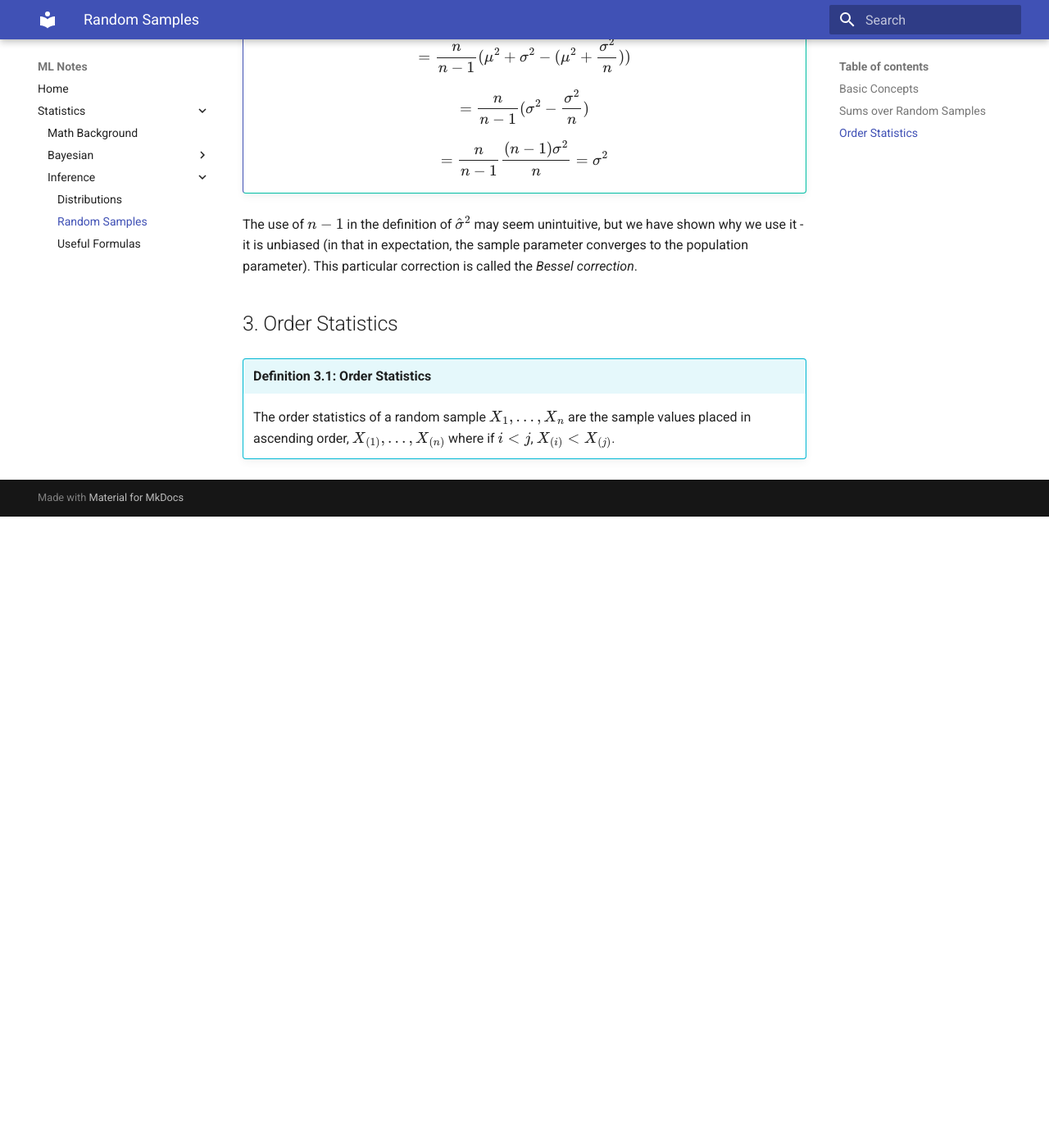
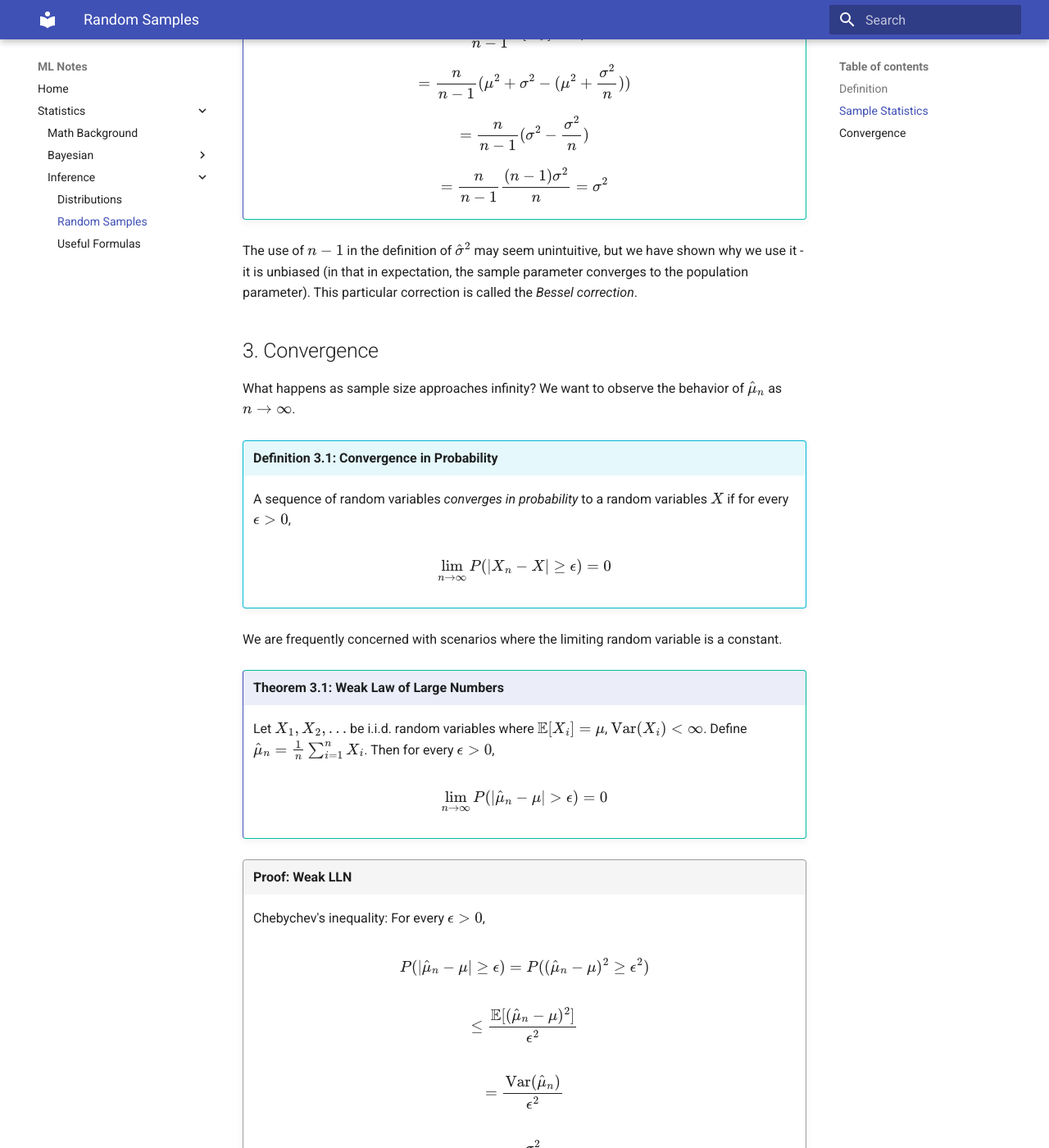
Before and after one commit to alexali04/notes, an MkDocs documentation site: the page built from docs/statistics/inference/random_samples.md, in a window 1280 px wide and 1400 px high, scrolled down 4325 px. Shown: the whole window at 82% size. Built offline with MkDocs 1.6.1 and Material for MkDocs 9.7.7, drawn with Linux system fonts in a browser that asks for light colours; before the commit the page ends 4955 px from its top, so only the background shows below that; some of the changed text lies outside the part shown.

Commit message:
add chebyshev, weak LLN

```diff
--- a/docs/statistics/inference/random_samples.md
+++ b/docs/statistics/inference/random_samples.md
@@ -1,6 +1,6 @@
 # Random Samples
 
-## Basic Concepts
+## Definition
 
 !!! info "Definition: I.I.D. random Variables"
     A *random sample* of size $n$ from a population with distribution $f(x)$ is a collection of mutually independent random variables $X_1, \dots, X_n$ where each RV has marginal distribution $f(x)$. Alternatively, $X_1, \dots, X_n$ are called *independently and identically distributed random variables with probability distribution $p(x)$*.
@@ -17,7 +17,7 @@ $$
 f(x_1, \dots, x_n \mid \theta) = \prod_{i = 1}^n f(x_i \mid \theta)
 $$
 
-## Sums over Random Samples
+## Sample Statistics
 
 !!! info "Definition: Statistic"
 
@@ -162,7 +162,48 @@ Examples: Max value in sample, min value in sample, average sample value, sample
 
 The use of $n - 1$ in the definition of $\hat{\sigma}^2$ may seem unintuitive, but we have shown why we use it - it is unbiased (in that in expectation, the sample parameter converges to the population parameter). This particular correction is called the *Bessel correction*.
 
-## Order Statistics
+## Convergence
 
-!!! info "Definition: Order Statistics"
-    The order statistics of a random sample $X_1, \dots, X_n$ are the sample values placed in ascending order, $X_{(1)}, \dots, X_{(n)}$ where if $i < j$, $X_{(i)} < X_{(j)}$.
+What happens as sample size approaches infinity? We want to observe the behavior of $\hat{\mu}_n$ as $n \to \infty$.
+
+!!! info "Definition: Convergence in Probability"
+    A sequence of random variables *converges in probability* to a random variables $X$ if for every $\epsilon > 0$,
+
+    $$
+    \lim_{n \to \infty} P(|X_n - X| \geq \epsilon) = 0
+    $$
+
+We are frequently concerned with scenarios where the limiting random variable is a constant.
+
+!!! tip "Theorem: Weak Law of Large Numbers"
+    Let $X_1, X_2, \dots$ be i.i.d. random variables where $\mathbb{E}[X_i] = \mu$, $\text{Var}(X_i) < \infty$. Define $\hat{\mu}_n = \frac{1}{n} \sum_{i = 1}^n X_i$. Then for every $\epsilon > 0$,
+
+    $$
+    \lim_{n \to \infty} P(|\hat{\mu}_n - \mu| > \epsilon) = 0
+    $$
+
+!!! quote "Proof: Weak LLN"
+
+    Chebychev's inequality: For every $\epsilon > 0$,
+
+    $$
+    P(|\hat{\mu}_n - \mu| \geq \epsilon) = P((\hat{\mu}_n - \mu)^2 \geq \epsilon^2)
+    $$
+
+    $$
+    \leq \frac{\mathbb{E}[(\hat{\mu}_n - \mu)^2]}{\epsilon^2}
+    $$
+
+    $$
+    = \frac{\text{Var}(\hat{\mu}_n)}{\epsilon^2}
+    $$
+
+    $$
+    = \frac{\sigma^2}{n \epsilon^2}
+    $$
+
+    Then, as $n \to \infty$, $P(|\hat{\mu}_n - \mu| \geq \epsilon) \to 0$.
+
+The Weak LLN states that as sample size approaches infinity, the sample mean converges in probability to the true mean.
+
+**Consistency** is a property of estimators where as $n \to \infty$, the sequence of estimators converges in probability to the true parameter value.
```
Also changed, not shown: docs/statistics/inference/useful_formulas.md (+8 -0 lines).
